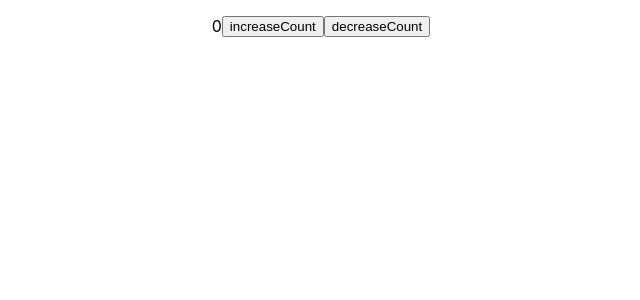
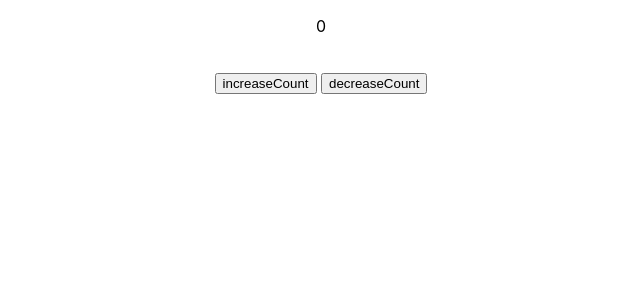
Before and after one commit to Kirttinath/Code-World, a React (Create React App) app in the folder react_custom_hook/: page / in a window 1280 px wide. Shown: the top 300 px of the page, without its empty margins (319-959 px from the left). Built offline with nearby package versions, Linux system fonts and the light colour scheme.

Commit message:
custom hook example implementation complete

```diff
--- a/react_custom_hook/src/App.css
+++ b/react_custom_hook/src/App.css
@@ -1,8 +1,5 @@
 .App {
   text-align: center;
-  align-items: center;
-  justify-content: center;
-  display: flex;
 }
 
 /* .App-logo {
--- a/react_custom_hook/src/App.js
+++ b/react_custom_hook/src/App.js
@@ -1,21 +1,14 @@
 import "./App.css";
-import { useState } from "react";
+import useCounter from "./useCounter";
 
 function App() {
-  const [count, setCount] = useState(0);
-  const increaseCount = () => {
-    setCount(count + 1);
-  };
-  const decreaseCount = () => {
-    setCount(count - 1);
-  };
+  const [count, increaseCount, decreaseCount] = useCounter();
   return (
     <div className="App">
       <p>{count}</p>
       <br />
-      <br />
       <button onClick={increaseCount}>increaseCount</button>
-      <br />
+      <span> </span>
       <button onClick={decreaseCount}>decreaseCount</button>
     </div>
   );
--- /dev/null
+++ b/react_custom_hook/src/useCounter.js
@@ -0,0 +1,14 @@
+import { useState } from "react";
+
+const useCounter = () => {
+  const [count, setCount] = useState(0);
+  const increaseCount = () => {
+    setCount(count + 1);
+  };
+  const decreaseCount = () => {
+    setCount(count - 1);
+  };
+  return [count, increaseCount, decreaseCount];
+};
+
+export default useCounter;
```
